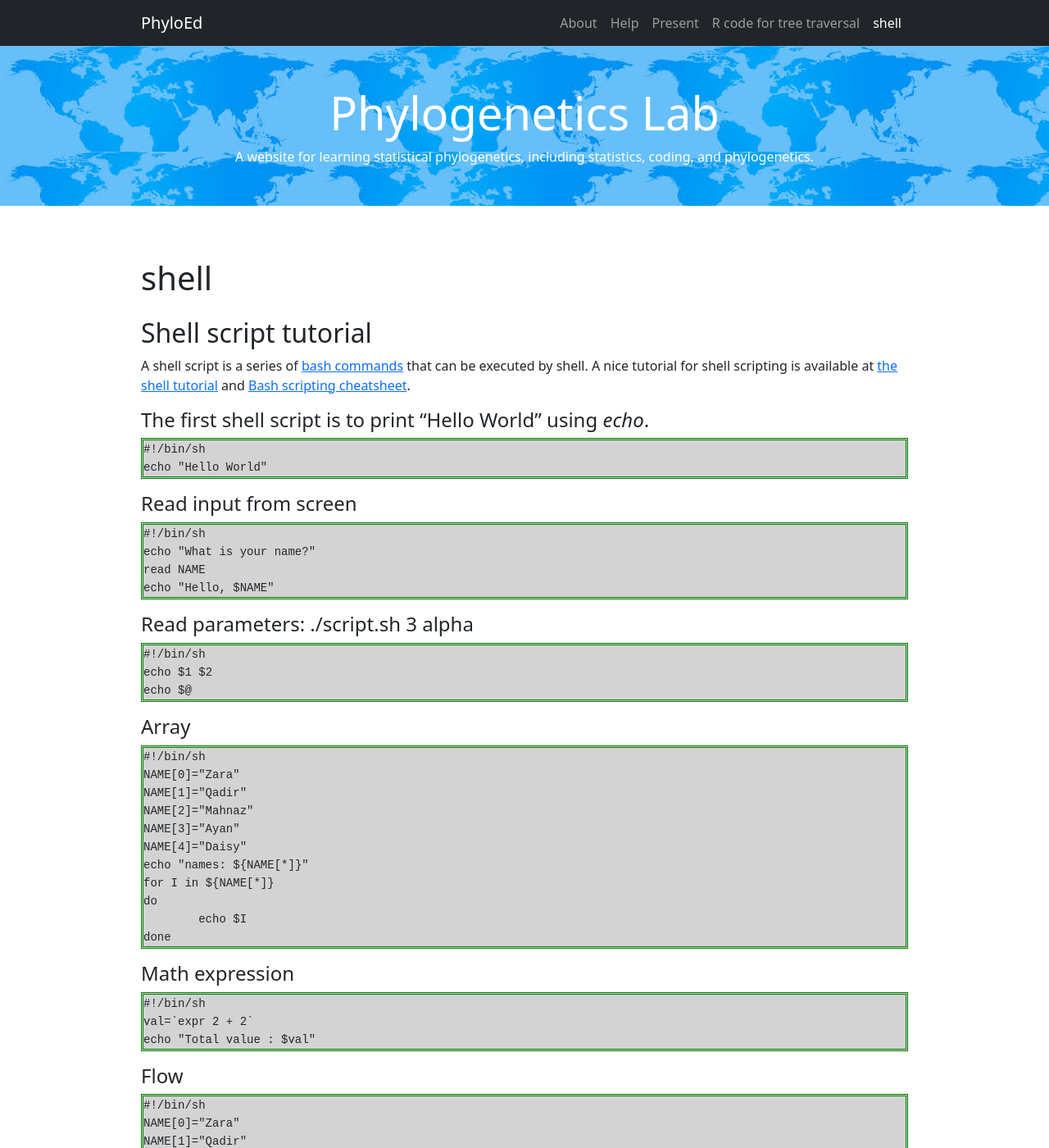
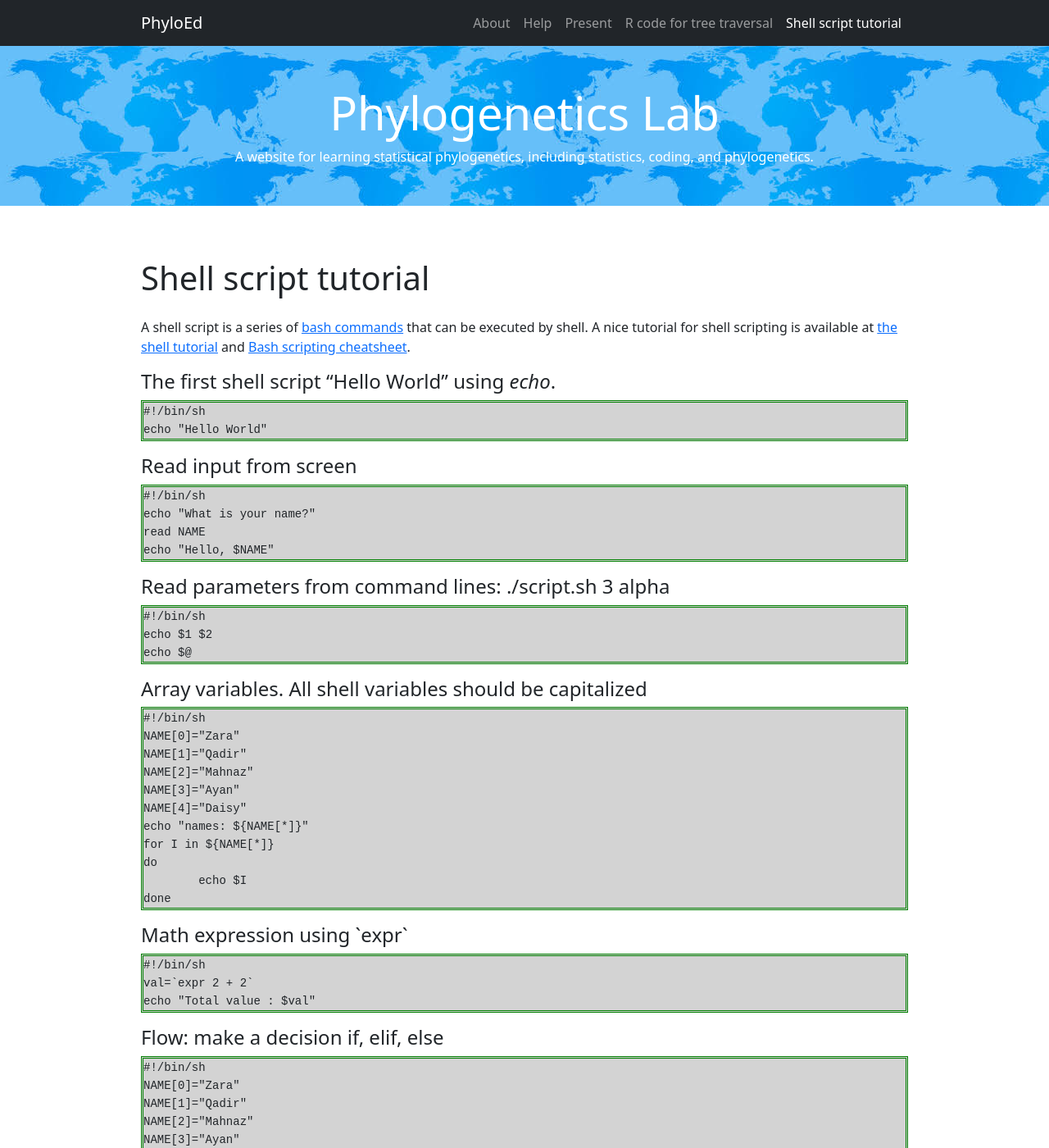
Before and after one commit to lliu1871/PhyEd, a Jekyll site: the page built from code/shell.md, in a window 1280 px wide and 1400 px high. Shown: the whole window at 82% size. Built offline with Jekyll 4.4.1, drawn with Linux system fonts in a browser that asks for light colours; some of the changed text lies outside the part shown.

Commit message:
Update shell.md

````diff
--- a/code/shell.md
+++ b/code/shell.md
@@ -1,14 +1,12 @@
 ---
 layout: page
-title: shell
+title: Shell script tutorial
 permalink: /code/shell
 ---
 
-
-## Shell script tutorial
 A shell script is a series of [bash commands](https://ss64.com/bash/) that can be executed by shell. A nice tutorial for shell scripting is available at [the shell tutorial](https://www.tutorialspoint.com/unix/shell_scripting.htm) and [Bash scripting cheatsheet](https://devhints.io/bash).
 
-#### The first shell script is to print "Hello World" using *echo*.
+#### The first shell script "Hello World" using *echo*.
 ```shell
 #!/bin/sh
 echo "Hello World"
@@ -22,14 +20,14 @@ read NAME
 echo "Hello, $NAME"
 ```
 
-#### Read parameters: ./script.sh 3 alpha
+#### Read parameters from command lines: ./script.sh 3 alpha
 ```shell
 #!/bin/sh
 echo $1 $2
 echo $@
 ```
 
-#### Array
+#### Array variables. All shell variables should be capitalized
 ```shell
 #!/bin/sh
 NAME[0]="Zara"
@@ -44,14 +42,14 @@ do
 done
 ```
 
-#### Math expression
+#### Math expression using \`expr\`
 ```shell
 #!/bin/sh
 val=`expr 2 + 2`
 echo "Total value : $val"
 ```
 
-#### Flow
+#### Flow: make a decision if, elif, else
 
 ```shell
 #!/bin/sh
````
Also changed, not shown: other parts of code/shell.md (+1 -1 lines).
